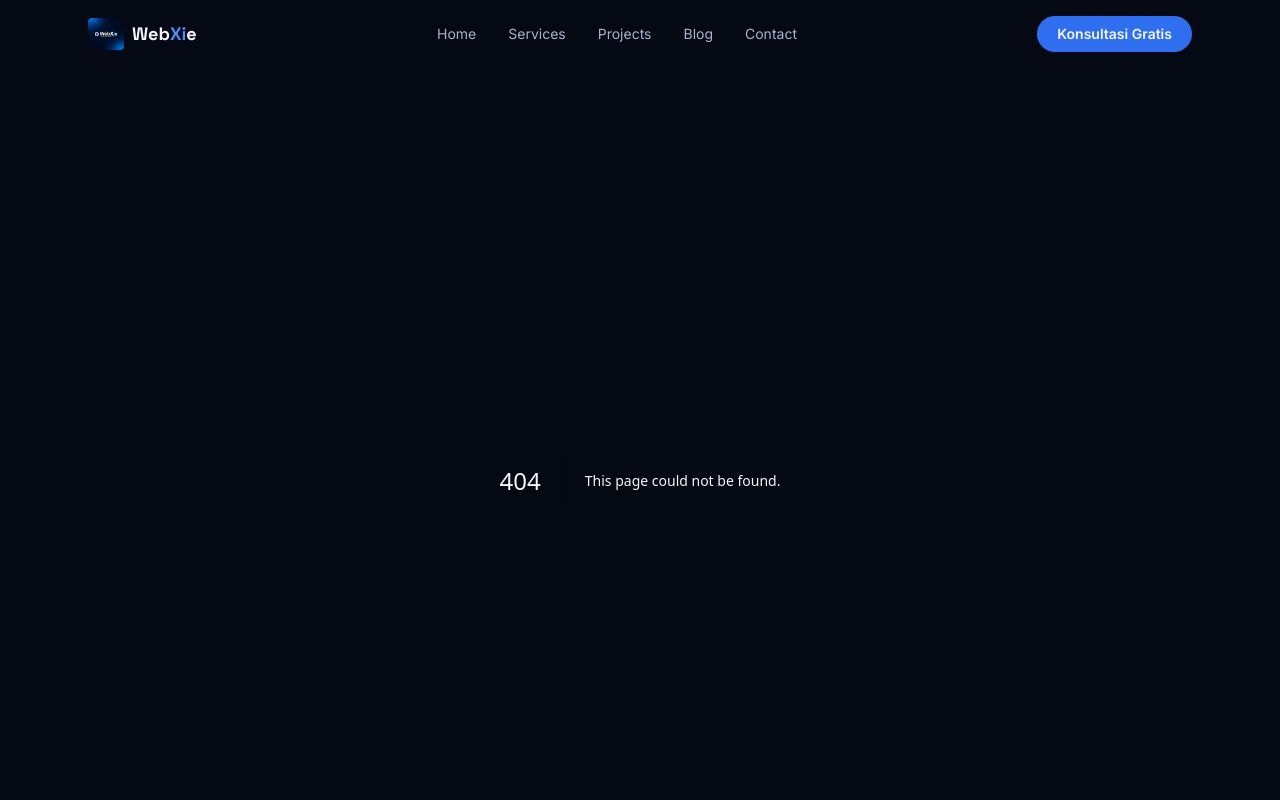
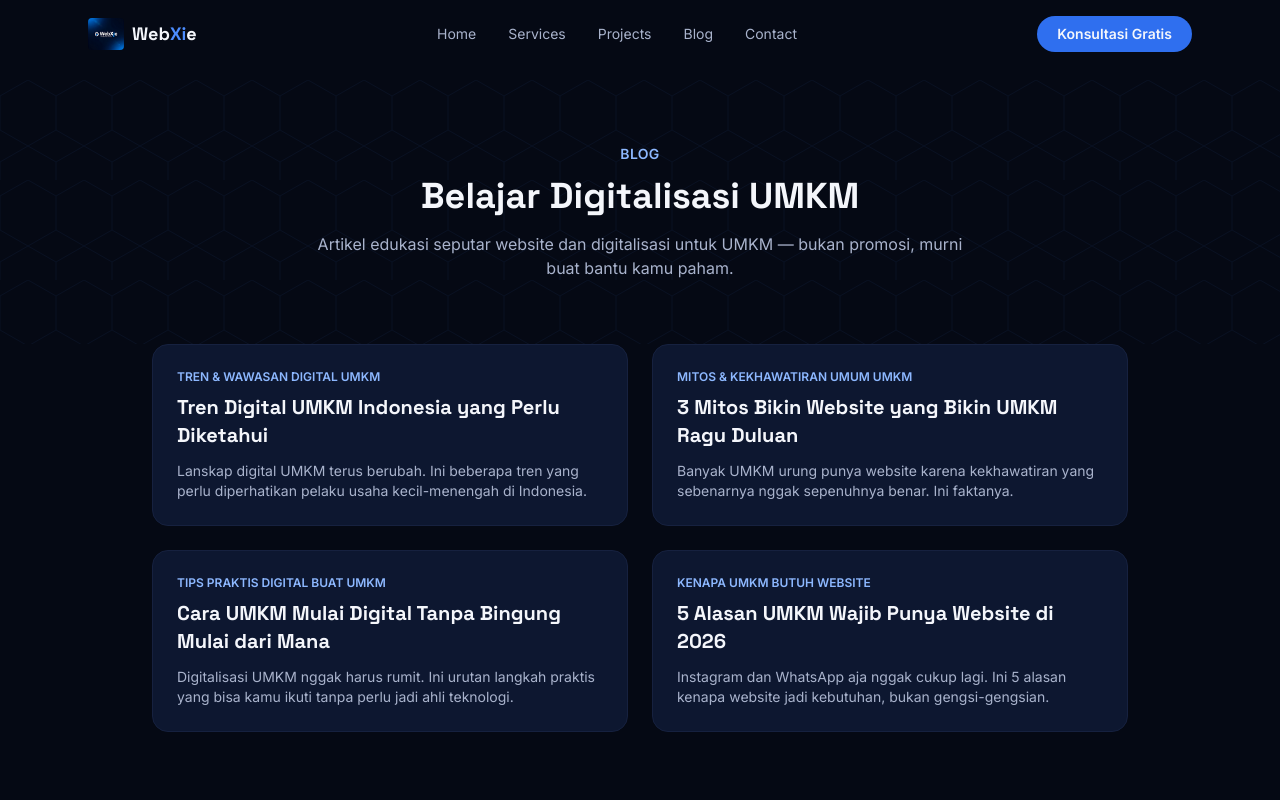
Before and after one commit to afifahhadie/WebXie, a Next.js app: page /blog in a window 1280 px wide. Before the commit this address had no page. Shown: the top 800 px of the page. Built offline with nearby package versions, Linux system fonts and the light colour scheme.

Commit message:
Add Blog index page listing all articles

```diff
--- /dev/null
+++ b/app/blog/page.tsx
@@ -0,0 +1,44 @@
+import { getAllPosts } from "@/lib/blog";
+import { ArticleCard } from "@/components/blog/ArticleCard";
+import { ScrollReveal } from "@/components/home/ScrollReveal";
+import { HexagonGrid } from "@/components/HexagonGrid";
+
+export const metadata = {
+  title: "Blog — WebXie",
+  description:
+    "Artikel edukasi seputar digitalisasi UMKM: kenapa butuh website, tips praktis, mitos, dan tren digital.",
+};
+
+export default function BlogPage() {
+  const posts = getAllPosts();
+
+  return (
+    <>
+      <section className="relative overflow-hidden py-16">
+        <HexagonGrid />
+        <div className="relative mx-auto max-w-6xl px-6 text-center">
+          <p className="text-blue-300 text-sm font-semibold uppercase tracking-wide">
+            Blog
+          </p>
+          <h1 className="mt-3 font-display text-4xl font-bold">
+            Belajar Digitalisasi UMKM
+          </h1>
+          <p className="mt-4 text-ivory-dim max-w-2xl mx-auto">
+            Artikel edukasi seputar website dan digitalisasi untuk UMKM —
+            bukan promosi, murni buat bantu kamu paham.
+          </p>
+        </div>
+      </section>
+
+      <section className="pb-20">
+        <div className="mx-auto max-w-5xl px-6 grid md:grid-cols-2 gap-6">
+          {posts.map((post) => (
+            <ScrollReveal key={post.slug}>
+              <ArticleCard post={post} />
+            </ScrollReveal>
+          ))}
+        </div>
+      </section>
+    </>
+  );
+}
--- /dev/null
+++ b/components/blog/ArticleCard.tsx
@@ -0,0 +1,17 @@
+import Link from "next/link";
+import { BlogPostMeta } from "@/lib/blog";
+
+export function ArticleCard({ post }: { post: BlogPostMeta }) {
+  return (
+    <Link
+      href={`/blog/${post.slug}`}
+      className="block rounded-2xl border border-navy-700 bg-navy-850 p-6 hover:border-blue-400 transition-colors"
+    >
+      <p className="text-xs text-blue-300 uppercase font-semibold">
+        {post.pillar}
+      </p>
+      <h2 className="mt-2 font-display text-xl font-bold">{post.title}</h2>
+      <p className="mt-3 text-sm text-ivory-dim">{post.excerpt}</p>
+    </Link>
+  );
+}
```
